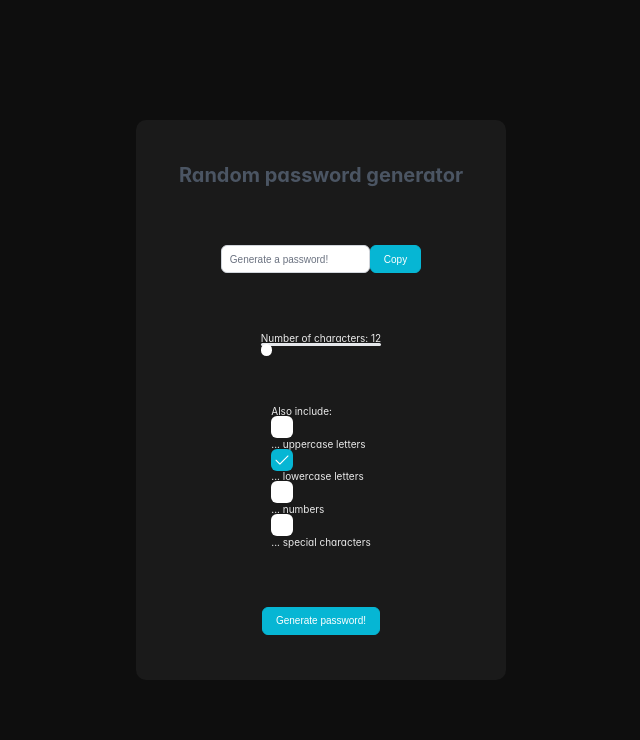
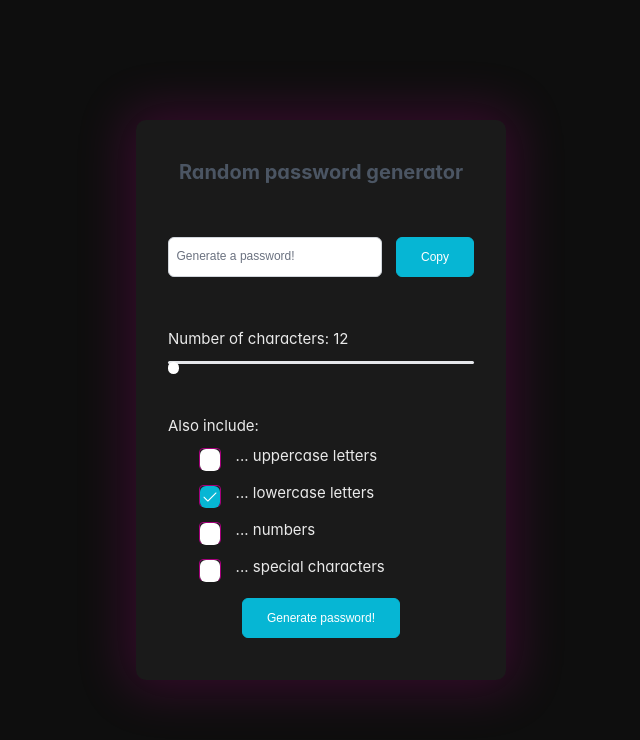
Before and after one commit to NollieChtn6/Password-Generator, a React (Vite) app: page / in a window 1280 px wide. Shown: the top 740 px of the page, without its empty margins (319-959 px from the left). Built offline with nearby package versions, Linux system fonts and the light colour scheme; a web font is replaced by a local one.

Commit message:
update style and layout

```diff
--- a/src/index.css
+++ b/src/index.css
@@ -37,8 +37,8 @@ main {
   height: 70vh;
   border-radius: 10px;
   justify-content: space-around;
-  /* -webkit-box-shadow: 0px 0px 50px 11px rgba(204, 0, 153, 0.2);
-  box-shadow: 0px 0px 50px 11px rgba(204, 0, 153, 0.2); */
+  -webkit-box-shadow: 0px 0px 50px 11px rgba(204, 0, 153, 0.2);
+  box-shadow: 0px 0px 50px 11px rgba(204, 0, 153, 0.2);
   align-items: center;
   padding: 1.5rem;
   h1 {
@@ -46,3 +46,59 @@ main {
     font-size: 2rem;
   }
 }
+
+.password-container {
+  display: flex;
+  width: 90%;
+  flex-direction: row;
+
+  justify-content: space-between;
+}
+
+.password-input {
+  /* background-color: lightgray; */
+  width: 70%;
+  color: var(--secondary-color);
+}
+
+.password-input::placeholder {
+  font-size: 1.2rem;
+}
+
+.slider-container {
+  display: flex;
+  flex-direction: column;
+  gap: 15px;
+  width: 90%;
+}
+
+.options-container {
+  width: 90%;
+  height: 125px;
+  /* background-color: #cc0099; */
+  display: flex;
+  flex-direction: column;
+  justify-content: space-around;
+  gap: 15px;
+  .option {
+    display: flex;
+    width: 80%;
+    gap: 15px;
+    margin: auto;
+  }
+}
+
+.checkbox {
+  border: #a3007a solid 1px;
+  border-radius: 4px;
+}
+
+.btn {
+  background-color: var(--primary-color);
+  padding: 12px 24px;
+  font-size: 1.2rem;
+}
+
+.label-text {
+  font-size: 1.5rem;
+}
```
